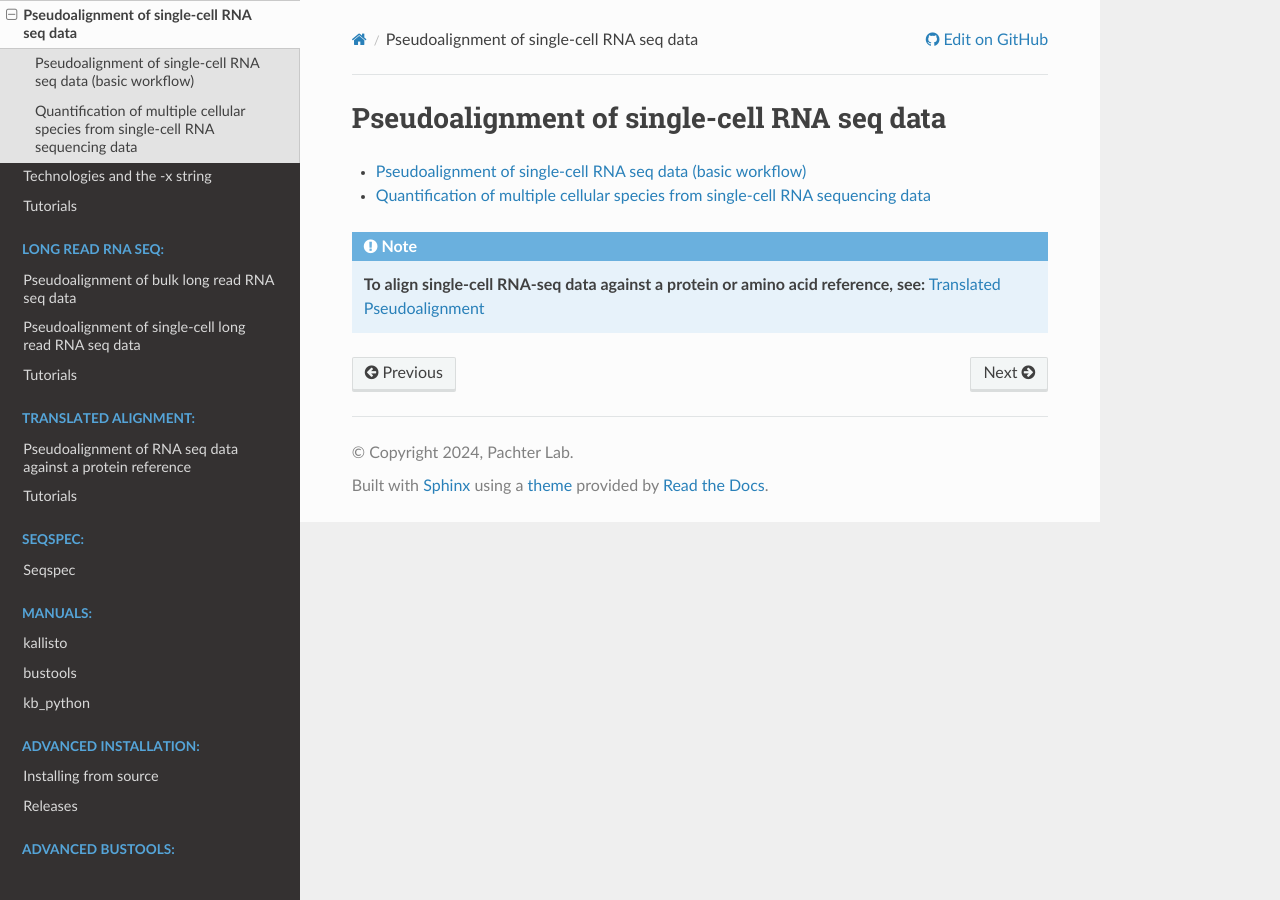
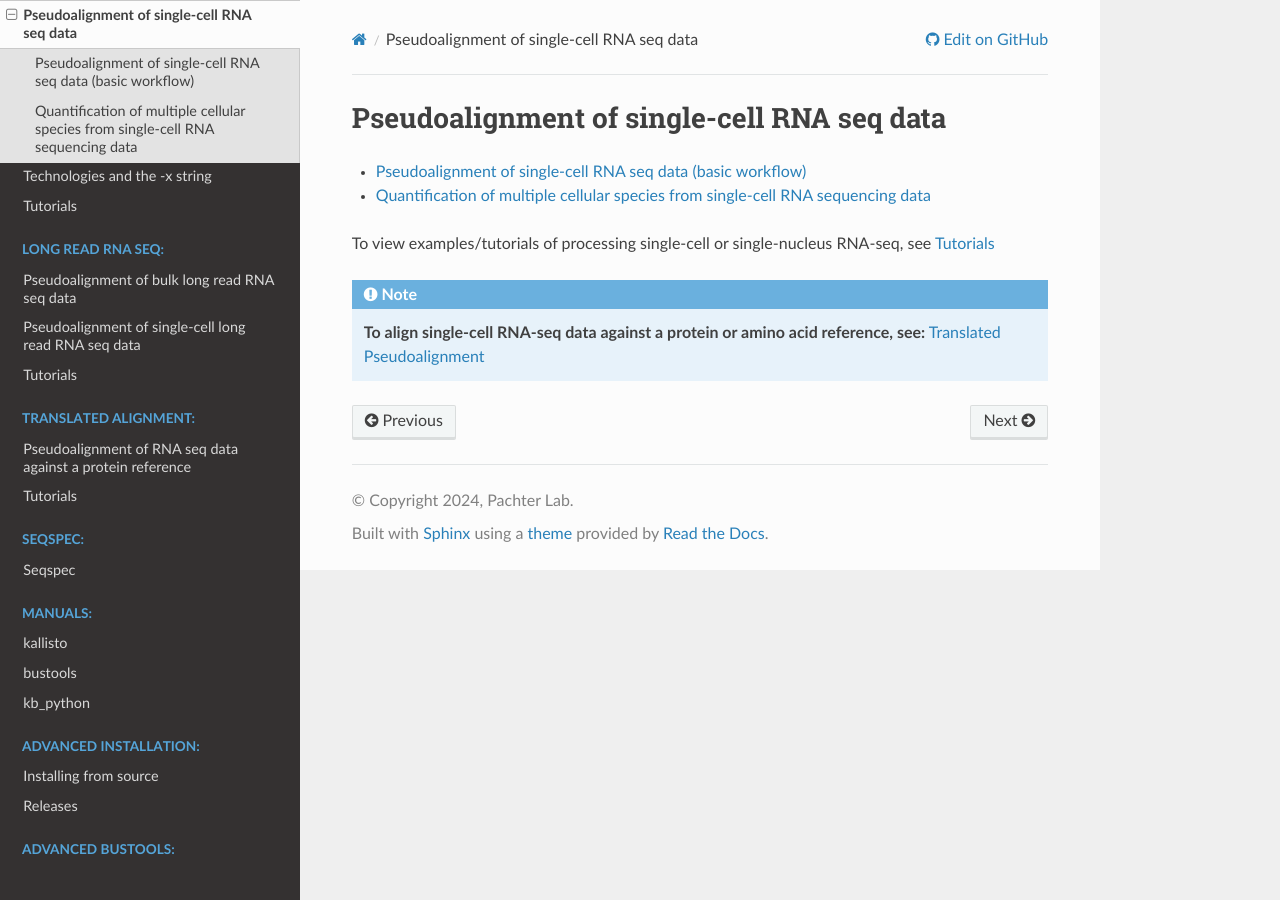
Before and after one commit to pachterlab/kb_docs, a Sphinx documentation site: the page built from docs/source/sc/pseudoalignment.rst, in a window 1280 px wide. Built offline with Sphinx 7.4.7 and the Read the Docs theme 3.1.0, drawn with Linux system fonts in a browser that asks for light colours; pages that are not in the unit, such as notebooks, are missing from menus.

Commit message:
Update pseudoalignment.rst

```diff
--- a/docs/source/sc/pseudoalignment.rst
+++ b/docs/source/sc/pseudoalignment.rst
@@ -7,6 +7,8 @@ Pseudoalignment of single-cell RNA seq data
    alignment_types/standard
    alignment_types/matrices
 
+To view examples/tutorials of processing single-cell or single-nucleus RNA-seq, see `Tutorials <./notebooks/>`_
+
 .. note::
 
    **To align single-cell RNA-seq data against a protein or amino acid reference, see:**
```
